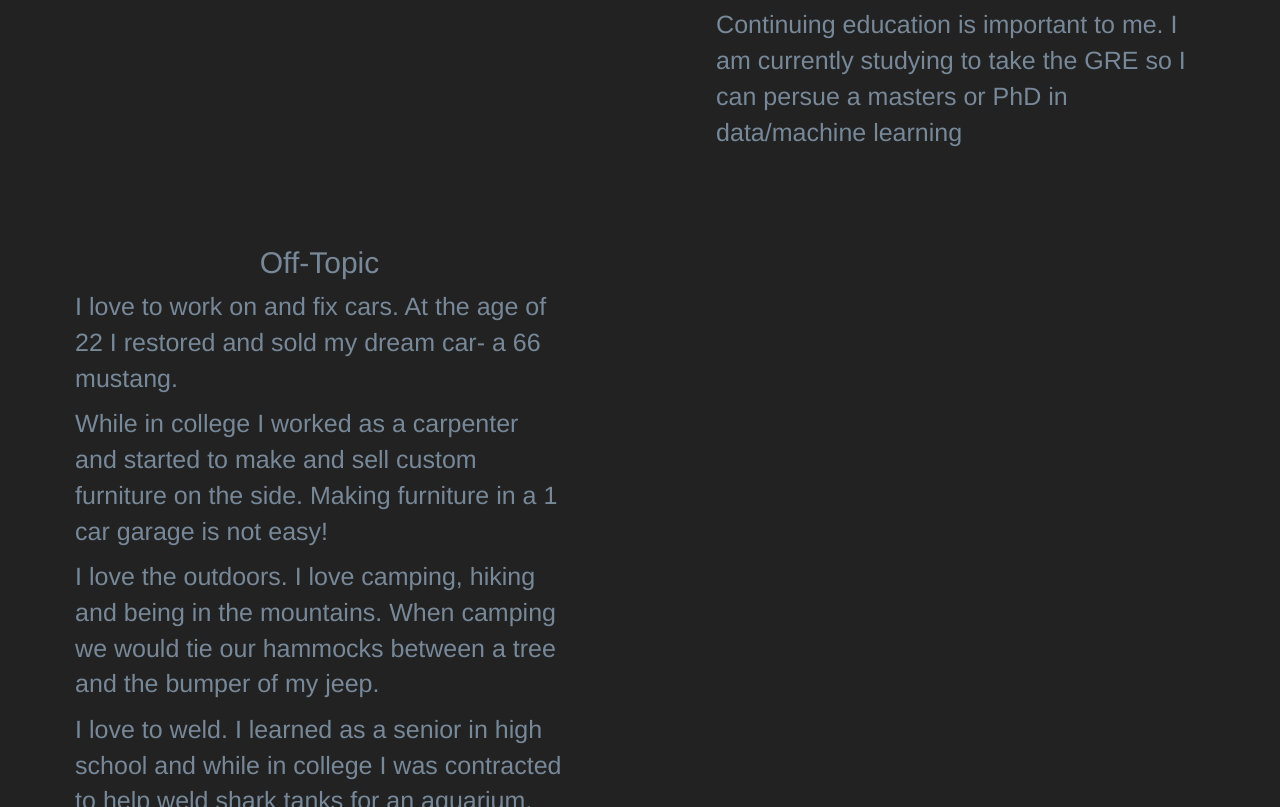
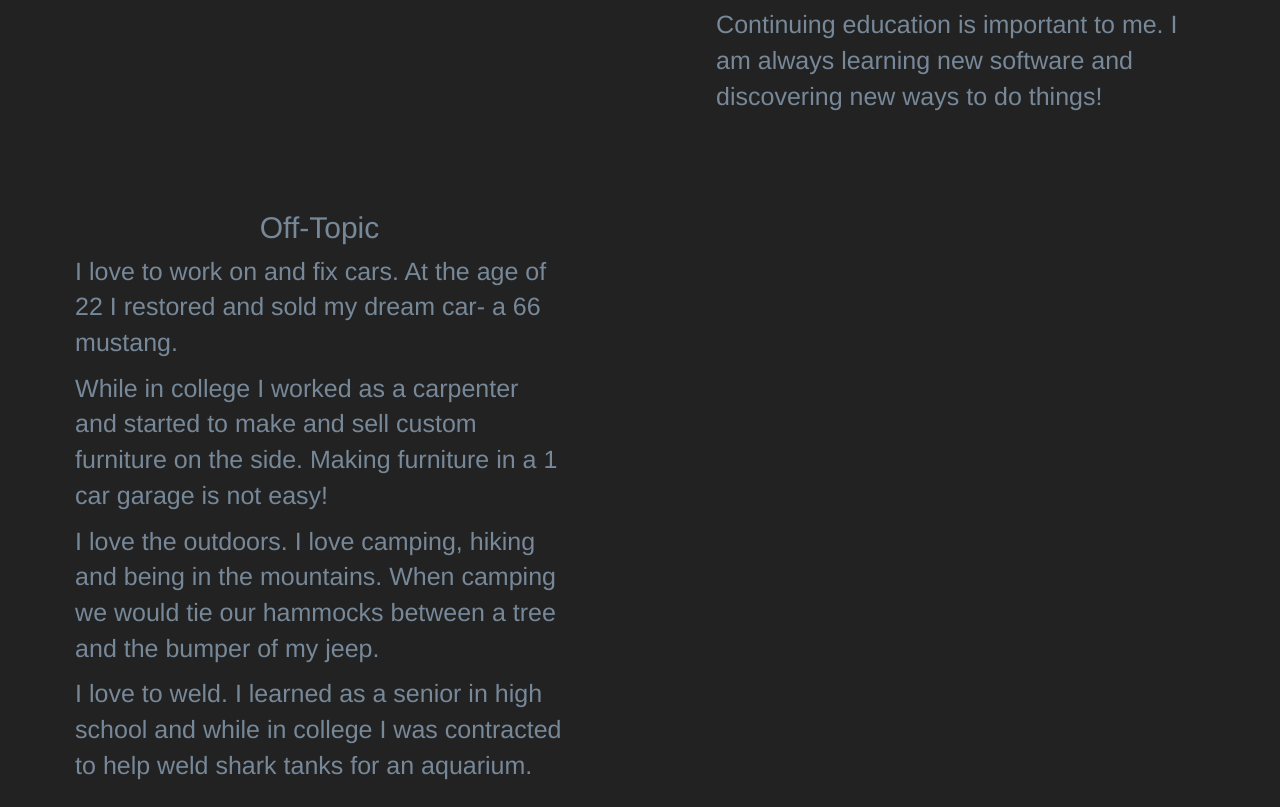
Before and after one commit to einelson/einelson.github.io, a plain HTML site: page index.html in a window 1280 px wide. Shown: the part 1268-2075 px from the top of the page. Drawn offline with nearby package versions, Linux system fonts and the light colour scheme.

Commit message:
Update index.html

```diff
--- a/index.html
+++ b/index.html
@@ -46,7 +46,7 @@
                 <p id=paragraph>I went to school at Brigham Young University Idaho (2018-2021) and graduated with a degree in computer science</p>
                 <p id=paragraph>My favorite classes were the machine learning and senior project classes</p>
                 <p id=paragraph>While I do not currently do machine learning or data visualization for work I continue to work on it in my free time</p>
-                <p id=paragraph>Continuing education is important to me. I am currently studying to take the GRE so I can persue a masters or PhD in data/machine learning</p>
+                <p id=paragraph>Continuing education is important to me. I am always learning new software and discovering new ways to do things!</p>
             </div>
           </div>
 
```
